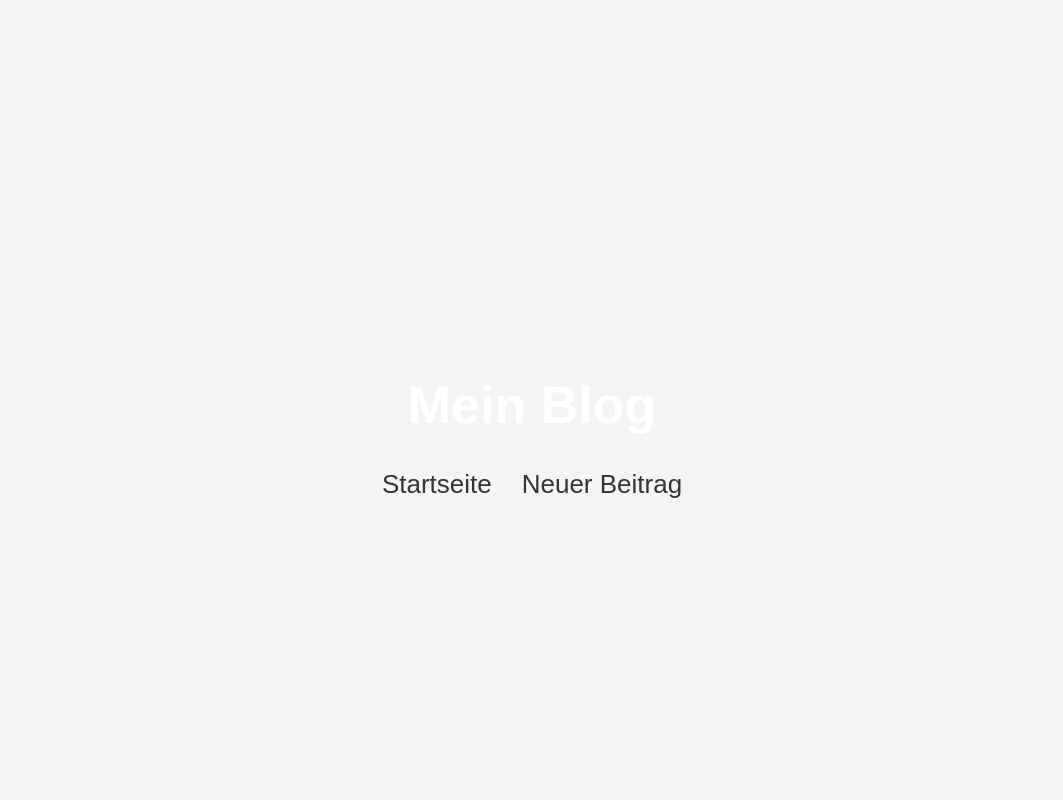
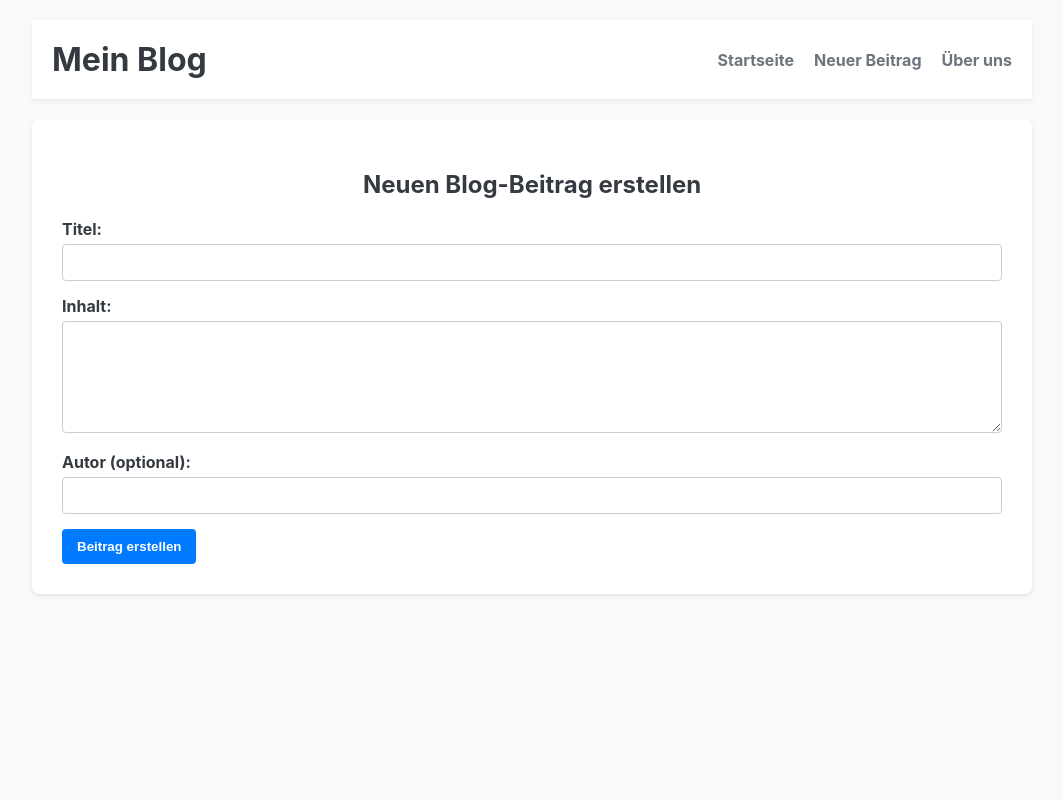
Before and after one commit to clizzix/my-blogg-app-fullstack, a React (Create React App) app in the folder frontend/: page /create in a window 1280 px wide. Shown: the top 800 px of the page, without its empty margins (108-1171 px from the left). Built offline with nearby package versions, Linux system fonts and the light colour scheme.

Commit message:
Feat: implemented global styling in index.css

```diff
--- /dev/null
+++ b/frontend/src/About.js
@@ -0,0 +1,20 @@
+import React from "react";
+
+function About() {
+    return (
+        <div className="form-container">
+            <h2>Über diesen Blog</h2>
+            <p>
+                Willkomen auf meinem Blog!
+            </p>
+            <p>
+                Hier kannst du Beiträge erstellen, bearbeiten, löschen und in einer übersichtlichen Liste anzeigen. Jede Funktion die du siehst, von der Datenverwaltung im Backend bis zur Benutzeroberfläche im Frontend, wurde von Grund auf neu entwickelt.
+            </p>
+            <p>
+                Vielen Dank für deinen Besuch!
+            </p>
+        </div>
+    );
+}
+
+export default About;
--- a/frontend/src/App.js
+++ b/frontend/src/App.js
@@ -1,21 +1,19 @@
-import React from 'react';
-import logo from './logo.svg';
-import './App.css';
 import { BrowserRouter as Router, Routes, Route, Link } from 'react-router-dom';
-import PostForm from './PostForm.js';
-import PostList from './PostList.js';
-import PostDetail from './PostDetail.js';
-
+import PostForm from './PostForm';
+import PostList from './PostList';
+import PostDetail from './PostDetail';
+import About from './About.js';
 
 function App() {
   return (
     <Router>
-      <div className="App" style={{ fontFamily: 'Arial, sans-serif' }}>
-        <header className="App-header" style={{ backgroundColor: '#f4f4f4', padding: '20px', textAlign: 'center', borderBottom: '1px solid #ccc' }}>
+      <div className="app-container">
+        <header className="header">
           <h1>Mein Blog</h1>
           <nav>
-            <Link to="/" style={{ margin: '0 15px', textDecoration: 'none', color: '#333'}}>Startseite</Link>
-            <Link to="/create" style={{ margin: '0 15px', textDecoration: 'none', color: '#333' }}>Neuer Beitrag</Link>
+            <Link to="/">Startseite</Link>
+            <Link to="/create">Neuer Beitrag</Link>
+            <Link to="/about">Über uns</Link>
           </nav>
         </header>
         <main>
@@ -24,6 +22,7 @@ function App() {
             <Route path="/create" element={<PostForm />} />
             <Route path="/posts/:id" element={<PostDetail />} />
             <Route path="/posts/edit/:id" element={<PostForm />} />
+            <Route path="/about" element={<About />} />
           </Routes>
         </main>
       </div>
--- a/frontend/src/PostDetail.js
+++ b/frontend/src/PostDetail.js
@@ -31,6 +31,7 @@ function PostDetail() {
 
     useEffect(() => {
         const fetchPost = async () => {
+            setLoading(true);
             try {
                 const response = await fetch(`http://localhost:8080/api/posts/${id}`);
                 if (!response.ok) {
@@ -53,23 +54,25 @@ function PostDetail() {
     if (error) return <p style={{ color: 'red' }}>{error}</p>;
     if (!post) return <p>Beitrag nicht gefunden.</p>;
 
+
 return (
-        <div style={{ padding: '20px', maxWidth: '800px', margin: '20px auto', border: '1px solid #ccc', borderRadius: '8px' }}>
-            <h1 style={{ marginBottom: '10px' }}>{post.title}</h1>
-            <p style={{ fontSize: '0.9em', color: '#666', marginBottom: '20px' }}>
+    <div className="form-container">
+        <h1>{post.title}</h1>
+        <p className="post-meta">
             Autor: {post.author || 'Unbekannt'} | Erstellt: {new Date(post.createdAt).toLocaleDateString()}
         </p>
-            <div style={{ whiteSpace: 'pre-wrap', lineHeight: '1.6'}}>{post.content}</div>
-            <div style={{ marginTop: '20px', display: 'flex', gap: '10px', justifyContent: 'center' }}>
-                <Link to="/" style={{ padding: '10px 15px', backgroundColor: '#6c757d', color: 'white', textDecoration: 'none', borderRadius: '4px' }}>
+        <div style={{ whiteSpace: 'pre-wrap', lineHeight: '1.6', marginTop: '20px' }}>{post.content}</div>
+        <div style={{ marginTop: '20px', display: 'flex', gap: '10px' }}>
+            <Link to="/" className="btn btn-secondary">
                 Zurück zur Startseite
             </Link>
-                <Link to={`/posts/edit/${post._id}`} style={{ padding: '10px 15px', backgroundColor: '#007bff', color: 'white', textDecoration: 'none', borderRadius: '4px' }}>
+            <Link to={`/posts/edit/${post._id}`} className="btn btn-primary">
                 Beitrag bearbeiten
             </Link>
             <button
                 onClick={handleDelete}
-                    style={{ padding: '10px 15px', backgroundColor: '#dc3545', color: 'white', border: 'none', borderRadius: '4px', cursor: 'pointer', fontSize: '1em' }}>
+                className="btn btn-danger"
+            >
                 Beitrag löschen
             </button>
         </div>
--- a/frontend/src/PostForm.js
+++ b/frontend/src/PostForm.js
@@ -93,53 +93,52 @@ function PostForm({ post, onSuccess}) {
     };
 
 return (
-        <div style={{ padding: '20px', maxWidth: '600px', margin: '20px auto', border: '1px solid #ccc', borderRadius: '8px' }}>
+    <div className="form-container">
         <h2>{id ? 'Beitrag bearbeiten' : 'Neuen Blog-Beitrag erstellen'}</h2>
         <form onSubmit={handleSubmit}>
-                <div style={{ marginBottom: '10px' }}>
-                    <label htmlFor="title" style={{ display: 'block', marginBottom: '5px' }}>Titel:</label>
+            <div className="form-group">
+                <label htmlFor="title">Titel:</label>
                 <input
                     type="text"
                     id="title"
                     value={title}
                     onChange={(e) => setTitle(e.target.value)}
                     required
-                        style={{ width: '100%', padding: '8px', boxSizing: 'border-box' }}/>
-                    {errors.title && <p style={{ color: 'red', fontSize: '0.8em', marginTop: '5px'}}>{errors.title}</p>}
+                />
+                {errors.title && <p className="alert-danger" style={{ marginTop: '5px', padding: '5px' }}>{errors.title}</p>}
             </div>
-                <div style={{ marginBottom: '10px' }}>
-                    <label htmlFor="content" style={{ display: 'block', marginBottom: '5px' }}>Inhalt:</label>
+            <div className="form-group">
+                <label htmlFor="content">Inhalt:</label>
                 <textarea
                     id="content"
                     value={content}
                     onChange={(e) => setContent(e.target.value)}
                     required
                     rows="6"
-                        style={{ width: '100%', padding: '8px', boxSizing: 'border-box' }}
                 ></textarea>
-                    {errors.content && <p style={{ color: 'red', fontSize: '0.8em', marginTop: '5px' }}>{errors.content}</p>}
+                {errors.content && <p className="alert-danger" style={{ marginTop: '5px', padding: '5px' }}>{errors.content}</p>}
             </div>
-                <div style={{ marginBottom: '10px' }}>
-                    <label htmlFor="author" style={{ display: 'block', marginBottom: '5px' }}>Autor (optional):</label>
+            <div className="form-group">
+                <label htmlFor="author">Autor (optional):</label>
                 <input
                     type="text"
                     id="author"
                     value={author}
                     onChange={(e) => setAuthor(e.target.value)}
-                        style={{ width: '100%', padding: '8px', boxSizing: 'border-box'}}
                 />
             </div>
-                <button type="submit" style={{ padding: '10px 15px', backgroundColor: '#007bff', color: 'white', border: 'none', borderRadius: '4px', cursor: 'pointer'}}>
+            <button type="submit" className="btn btn-primary">
                 {id ? 'Änderungen speichern' : 'Beitrag erstellen'}
             </button>
         </form>
         {message && (
-                <p style={{ marginTop: '15px', padding: '10px', borderRadius: '4px', backgroundColor: message.startsWith('Fehler:') ? '#ffdddd' : 'ddffdd', border: `1px solid ${message.startsWith('Fehler') ? '#ffaaaa' : '#aaffaa'}`}}>
+            <p className={message.startsWith('Fehler:') ? 'alert-danger' : 'alert-success'}>
                 {message}
             </p>
         )}
     </div>
 );
+
 }
 
 export default PostForm;
--- a/frontend/src/PostList.js
+++ b/frontend/src/PostList.js
@@ -18,20 +18,21 @@ function PostList() {
     const fetchPosts = async () => {
         setLoading(true);
         setError(null);
+
         try {
             // API- Anfrage an unser Backend
             const response = await fetch('http://localhost:8080/api/posts');
 
             // Überprüfung ob Antwort erfolgreich war
             if (!response.ok) {
-                const errorData = await response.json();
-                throw new Error(errorData.message || 'Netzwerkantwort war nicht ok.');
+                throw new Error('Beiträge konnten nicht geladen werden.');
             }
             const data = await response.json(); // Antwort in JSON umwandeln
             setPosts(data); // Blog Beiträge im State speichern
-            } catch (err) {
-                console.error("Fehler beim Abrufen der Beiträge:", err);
-                setError(`Fehler beim Laden der Blog-Beiträge: ${err.message}`);
+            setMessage('');
+            } catch (error) {
+                console.error('Fehler beim Abrufen der Beiträge:', error);
+                setMessage(`Fehler: ${error.message}`);
             } finally {
                 setLoading(false); //Ladezustand beenden
             }
@@ -81,53 +82,56 @@ function PostList() {
     if (error) return <p style={{ color: 'red' }}>{error}</p>;
     if (posts.length === 0 && !editingPost) return <p>Noch keine Blog-Beiträge vorhanden</p>;
 
+
 return (
-        <div style={{ padding: '20px', maxWidth: '800px', margin: '20px auto'}}>
+    <div>
         <h2>Aktuelle Blog-Beiträge</h2>
+        {loading ? (
+            <p>Beiträge werden geladen...</p>
+        ) : (
+            <>
                 {message && (
-                <p style={{ marginTop: '15px', padding: '10px', borderRadius: '4px', backgroundColor: message.startsWith('Fehler:') ? '#ffdddd': '#ddffdd', border: `1px solid ${message.startsWith('Fehler:') ? '#ffaaaa' : '#aaffaa'}`
-                }}>
+                    <p className={message.startsWith('Fehler:') ? 'alert-danger' : 'alert-success'}>
                         {message}
                     </p>
                 )}
-
                 {editingPost && (
-                <div style={{ marginBottom: '30px' }}>
+                    <div className="form-container" style={{ marginBottom: '30px' }}>
                         <PostForm post={editingPost} onSuccess={handlePostFormSuccess} />
                         <button
                             onClick={() => setEditingPost(null)}
-                        style={{ padding: '8px 12px', marginTop: '10px', backgroundColor: '#6c757d', color: 'white', border: 'none', borderRadius: '4px', cursor: 'pointer' }}
+                            className="btn btn-secondary"
                         >
                         Bearbeitung abbrechen
                         </button>
                     </div>
                 )}
-
                 {posts.map(post => (
-                <div key={post._id} style={{ border: '1px solid #eee', padding: '15px', marginBottom: '15px', borderRadius: '8px', boxShadow: '0 2px 4px rgba(0, 0, 0, 0.1)' }}>
-                    <Link to={`/posts/${post._id}`} style={{ textDecoration: 'none', color: '#333' }}>
-                        <h3 style={{ marginBottom: '5px' }}>{post.title}</h3>
+                    <div key={post._id} className="post-item">
+                        <Link to={`/posts/${post._id}`} className="post-title-link">
+                            <h3>{post.title}</h3>
                         </Link>
-                    <p style={{ fontSize: '0.9em', color: '#666', marginBottom: '10px' }}>
+                        <p className="post-meta">
                             Autor: {post.author || 'Unbekannt'} | Erstellt: {new Date(post.createdAt).toLocaleDateString()}
                         </p>
-                    <p>{post.content}</p>
-                    <div style={{ narginTop: '10px' }}>
+                        <div>
                             <button
                                 onClick={() => handleEdit(post)}
-                            style={{ padding: '8px 12px', marginRight: '10px', backgroundColor: '#007bff', color: 'white', border: 'none', borderRadius: '4px', cursor: 'pointer' }}
+                                className="btn btn-primary"
                             >
                                 Bearbeiten
                             </button>
                             <button
                                 onClick={() => handleDelete(post._id)}
-                            style={{ padding: '8px 12px', backgroundColor: '#dc3545', color: 'white', border: 'none', borderRadius: '4px', cursor: 'pointer' }}
+                                className="btn btn-danger"
                             >
                                 Löschen
                             </button>
                         </div>
                     </div>
                 ))}
+            </>
+        )}
     </div>
 );
 
--- a/frontend/src/index.css
+++ b/frontend/src/index.css
@@ -1,3 +1,13 @@
+:root {
+  --bg-color: #f8f9fa;
+  --text-color: #343a40;
+  --primary-color: #007bff;
+  --secondary-color: #6c757d;
+  --danger-color: #dc3545;
+  --card-bg: #ffffff;
+  --border-color: #e9ecef;
+}
+
 body {
   margin: 0;
   font-family: -apple-system, BlinkMacSystemFont, 'Segoe UI', 'Roboto', 'Oxygen',
@@ -5,9 +15,184 @@ body {
     sans-serif;
   -webkit-font-smoothing: antialiased;
   -moz-osx-font-smoothing: grayscale;
+  background-color: var(--bg-color);
+  color: var(--text-color);
 }
 
 code {
   font-family: source-code-pro, Menlo, Monaco, Consolas, 'Courier New',
     monospace;
 }
+
+.app-container {
+  max-width: 1000px;
+  margin: 0 auto;
+  padding: 20px;
+}
+
+.header {
+  background-color: var(--card-bg);
+  padding: 20px;
+  text-align: center;
+  border-bottom: 1px solid var(--border-color);
+  box-shadow: 0 2px 4px rgba(0,0,0,0.05);
+  margin-bottom: 20px;
+  display: flex;
+  justify-content: space-between;
+  align-items: center;
+}
+
+.header h1 {
+  margin: 0;
+  font-size: 2em;
+}
+
+.header nav a {
+  margin-left: 20px;
+  text-decoration: none;
+  color: var(--secondary-color);
+  font-weight: bold;
+  transition: color 0.2s ease-in-out;
+}
+
+.header nav a:hover {
+  color: var(--primary-color);
+}
+
+.post-item {
+  background-color: var(--card-bg);
+  padding: 20px;
+  margin-bottom: 15px;
+  border: 1px solid var(--border-color);
+  border-radius: 8px;
+  box-shadow: 0 2px 4px rgba(0,0,0,0.05);
+  transition: box-shadow 0.3s ease, transform 0.2s ease;
+}
+
+.post-item:hover {
+  transform: translateY(-5px);
+  box-shadow: 0 4px 8px rgba(0,0,0,0.1);
+}
+
+.post-title-link {
+  text-decoration: none;
+  color: var(--text-color);
+  font-size: 1.5em;
+}
+.post-title-link:hover {
+  color: var(--primary-color);
+}
+
+.post-meta {
+  font-size: 0.9em;
+  color: #666;
+  margin-top: 5px;
+}
+
+.form-container {
+  background-color: var(--card-bg);
+  padding: 30px;
+  border-radius: 8px;
+  box-shadow: 0 2px 4px rgba(0,0,0,0.1);
+  margin-bottom: 20px;
+}
+
+.form-container h2 {
+  text-align: center;
+  margin-bottom: 20px;
+}
+
+.form-group {
+  margin-bottom: 15px;
+}
+
+.form-group label {
+  display: block;
+  margin-bottom: 5px;
+  font-weight: bold;
+}
+
+.form-group input,
+.form-group textarea {
+  width: 100%;
+  padding: 10px;
+  border: 1px solid #ccc;
+  border-radius: 4px;
+  box-sizing: border-box;
+}
+
+.form-group input:focus,
+.form-group textarea:focus {
+  outline: none;
+  border-color: #007bff;
+  box-shadow: 0 0 0 2px rgba(0,123,255,0.25);
+}
+
+.btn {
+  padding: 10px 15px;
+  border: none;
+  border-radius: 4px;
+  cursor: pointer;
+  font-weight: bold;
+}
+
+.btn-primary {
+  background-color: var(--primary-color);
+  color: white;
+  margin-right: 10px;
+  text-decoration: none;
+}
+
+.btn-danger {
+  background-color: var(--danger-color);
+  color: white;
+  text-decoration: none;
+}
+
+.btn-secondary {
+  background-color: var(--secondary-color);
+  color: white;
+  text-decoration: none;
+}
+
+.alert-success {
+  background-color: #d4edda;
+  color: #155724;
+  border: 1px solid #c3e6cb;
+  padding: 10px;
+  border-radius: 4px;
+  margin-top: 15px;
+}
+
+.alert-danger {
+  background-color: #f8d7da;
+  color: #721c24;
+  border: 1px solid #f5c6cb;
+  padding: 10px;
+  border-radius: 4px;
+  margin-top: 15px;
+}
+.button-group {
+  margin-top: 20px;
+  display: flex;
+  gap: 10px;
+  justify-content: center;
+}
+.post-content {
+  white-space: pre-wrap;
+  line-height: 1.6;
+  margin-top: 20px;
+}
+.btn-group {
+  display: flex;
+  gap: 10px;
+  margin-top: 15px;
+}
+
+.btn-group-single {
+  margin-top: 10px;
+}
+
+.form-gap {
+  margin-bottom: 30px;
+}
```
Lines whose indentation alone changed are shown as unchanged.
